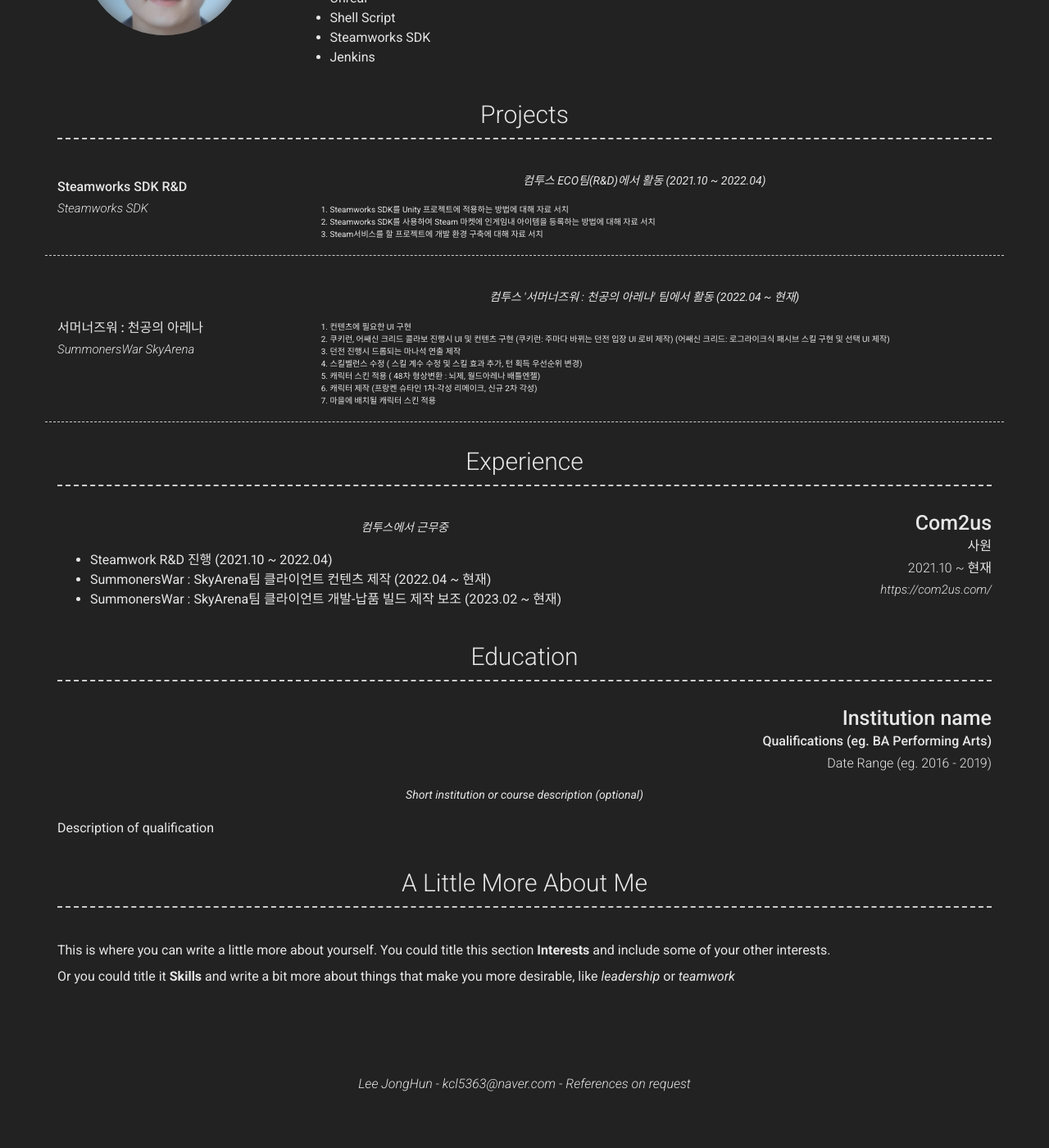
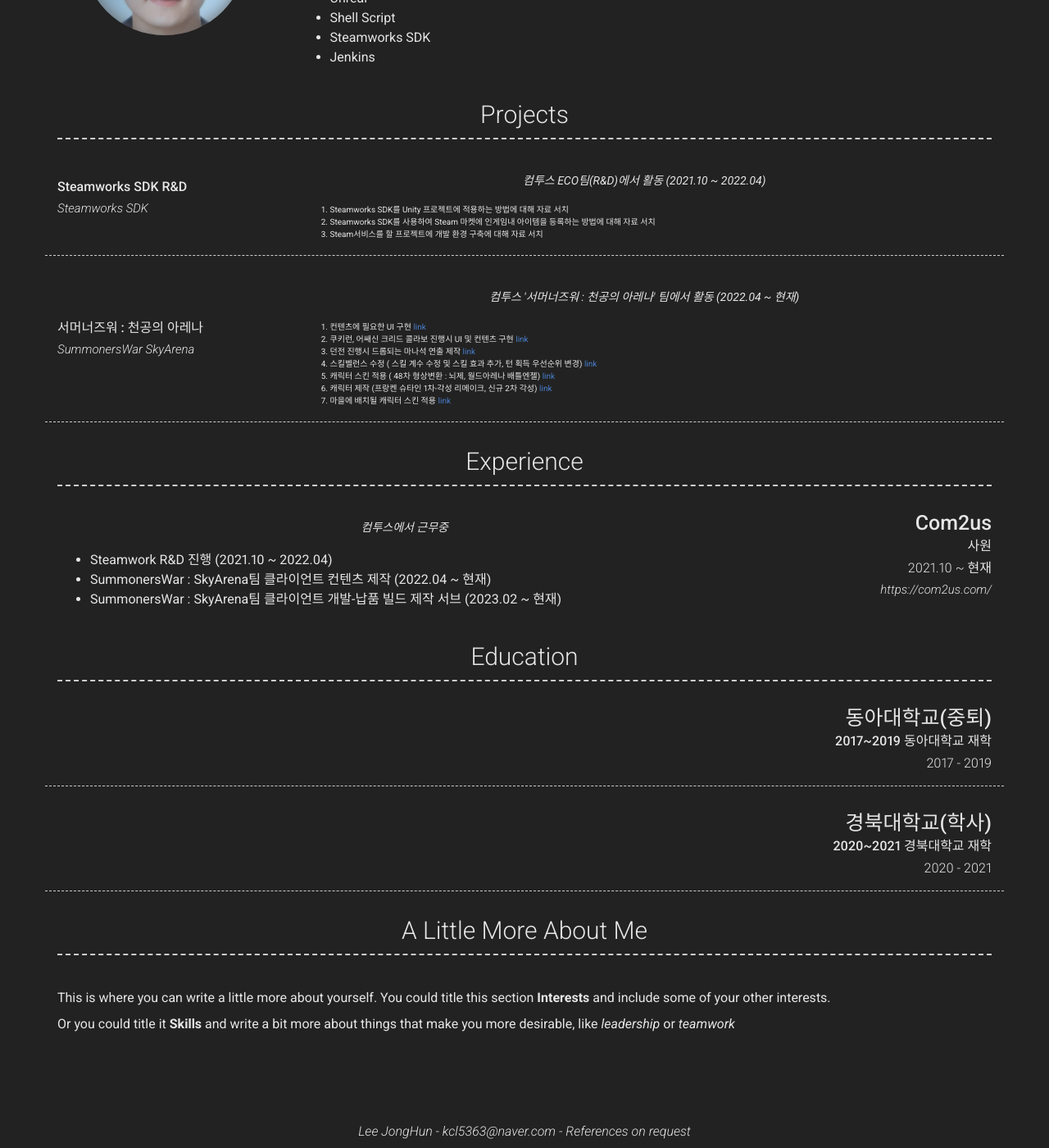
Before and after one commit to IOrez/IOrez.github.io, a Jekyll site: the page built from index.md, in a window 1280 px wide and 1400 px high, scrolled down 654 px. Shown: the whole window at 82% size. Built offline with Jekyll 4.4.1, drawn with Linux system fonts in a browser that asks for light colours; nearby versions of some CDN libraries; before the commit the page ends 1996 px from its top, so only the background shows below that.

Commit message:
- 이력서 수정

```diff
--- a/_config.yml
+++ b/_config.yml
@@ -91,15 +91,13 @@ content:
         quote: >
           컴투스 '서머너즈워 : 천공의 아레나' 팀에서 활동 (2022.04 ~ 현재)
         description: | # this will include new lines to allow paragraphs
-          1. 컨텐츠에 필요한 UI 구현
-          2. 쿠키런, 어쌔신 크리드 콜라보 진행시 UI 및 컨텐츠 구현
-          (쿠키런: 주마다 바뀌는 던전 입장 UI 로비 제작)
-          (어쌔신 크리드: 로그라이크식 패시브 스킬 구현 및 선택 UI 제작)
-          3. 던전 진행시 드롭되는 마나석 연출 제작
-          4. 스킬벨런스 수정 ( 스킬 계수 수정 및 스킬 효과 추가, 턴 획득 우선순위 변경)
-          5. 캐릭터 스킨 적용 ( 48차 형상변환 : 뇌제, 월드아레나 배틀엔젤)
-          6. 캐릭터 제작 (프랑켄 슈타인 1차-각성 리메이크, 신규 2차 각성)
-          7. 마을에 배치될 캐릭터 스킨 적용
+          1. 컨텐츠에 필요한 UI 구현 [link](https://jonghun-portfolio.notion.site/UI-f1e36f046a0149abb079b977943a129e)
+          2. 쿠키런, 어쌔신 크리드 콜라보 진행시 UI 및 컨텐츠 구현 [link](https://jonghun-portfolio.notion.site/UI-b13007702a80425aa41b711d5eda2a3c)
+          3. 던전 진행시 드롭되는 마나석 연출 제작 [link](https://jonghun-portfolio.notion.site/9d1ff1b399284a40897edc8e86f62fab)
+          4. 스킬벨런스 수정 ( 스킬 계수 수정 및 스킬 효과 추가, 턴 획득 우선순위 변경)  [link](https://jonghun-portfolio.notion.site/989844612ff84c1d8e51cd405947c1e1)
+          5. 캐릭터 스킨 적용 ( 48차 형상변환 : 뇌제, 월드아레나 배틀엔젤) [link](https://jonghun-portfolio.notion.site/48-fd90e22e5df846cfa620ba71754d5fd1)
+          6. 캐릭터 제작 (프랑켄 슈타인 1차-각성 리메이크, 신규 2차 각성) [link](https://jonghun-portfolio.notion.site/1-2-1186720b18fa41f6a209791f9ed85ab8)
+          7. 마을에 배치될 캐릭터 스킨 적용 [link](https://jonghun-portfolio.notion.site/e60bbb1aac4f42619ec6509bcd80dc3d)
 
   - title: Experience
     layout: list
@@ -114,18 +112,20 @@ content:
         description: | # this will include new lines to allow paragraphs
           - Steamwork R&D 진행 (2021.10 ~ 2022.04)
           - SummonersWar : SkyArena팀 클라이언트 컨텐츠 제작 (2022.04 ~ 현재)
-          - SummonersWar : SkyArena팀 클라이언트 개발-납품 빌드 제작 보조 (2023.02 ~ 현재)
+          - SummonersWar : SkyArena팀 클라이언트 개발-납품 빌드 제작 서브 (2023.02 ~ 현재)
   - title: Education
     layout: list
     content:
       - layout: top-right
-        title: Institution name
-        sub_title: Qualifications (eg. BA Performing Arts)
-        caption: Date Range (eg. 2016 - 2019)
-        quote: >
-          Short institution or course description (optional)
-        description: | # this will include new lines to allow paragraphs
-          Description of qualification
+        title: 동아대학교(중퇴)
+        border: weak
+        sub_title: 2017~2019 동아대학교 재학
+        caption: 2017 - 2019
+      - layout: top-right
+        title: 경북대학교(학사)
+        border: weak
+        sub_title: 2020~2021 경북대학교 재학
+        caption: 2020 - 2021
   - title: A Little More About Me
     layout: text
     content: | # this will include new lines to allow paragraphs
--- a/_includes/v1/education.html
+++ b/_includes/v1/education.html
@@ -4,3 +4,4 @@
     {% include {{ education.layout | default: 'left' | append: ".html" | prepend: "v1/" }} item=education %}
   {% endfor %}
 </div>
+<br/>
```
Also changed, not shown: _includes/v1/default.html (+6 -3 lines), 3 other files.
